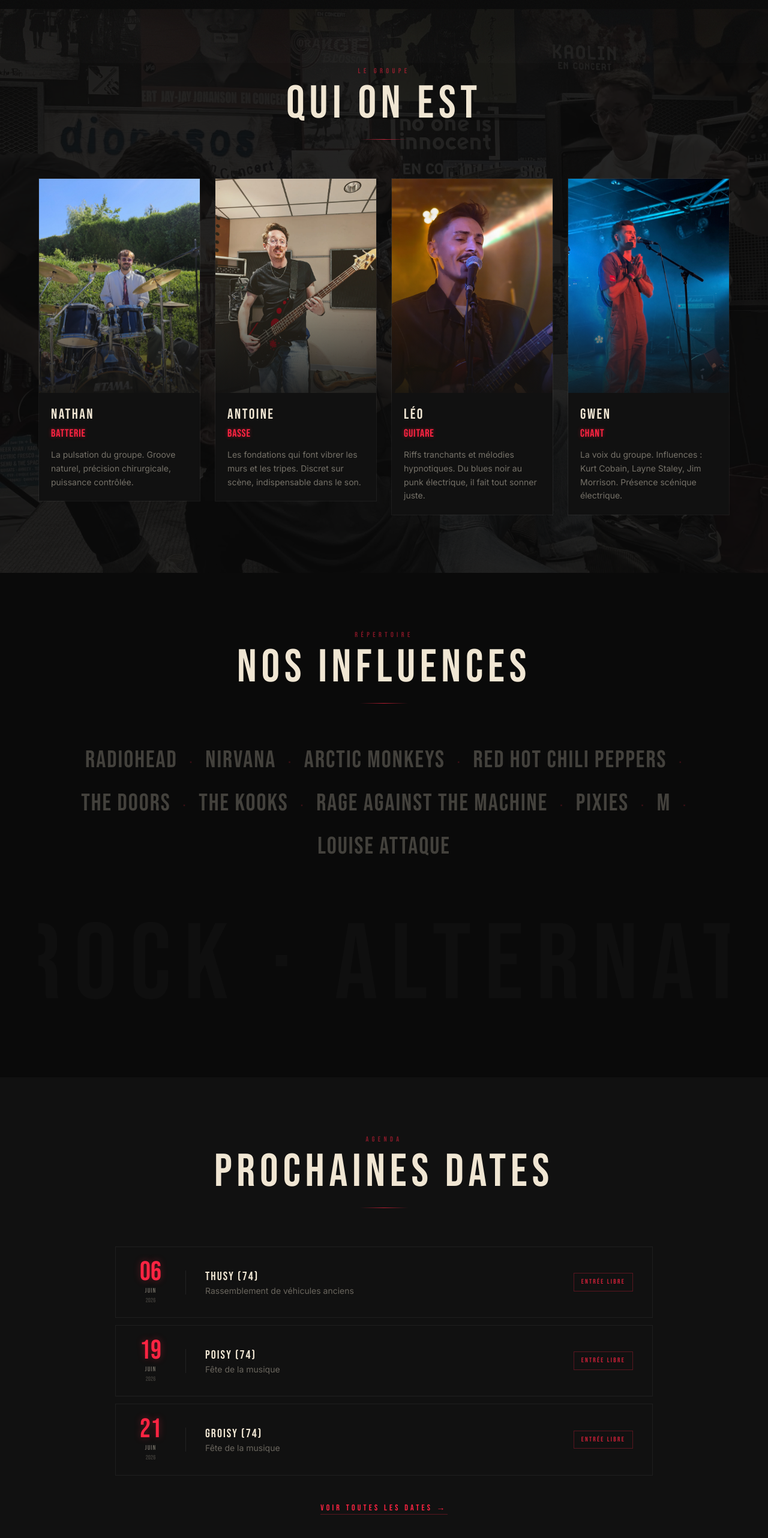
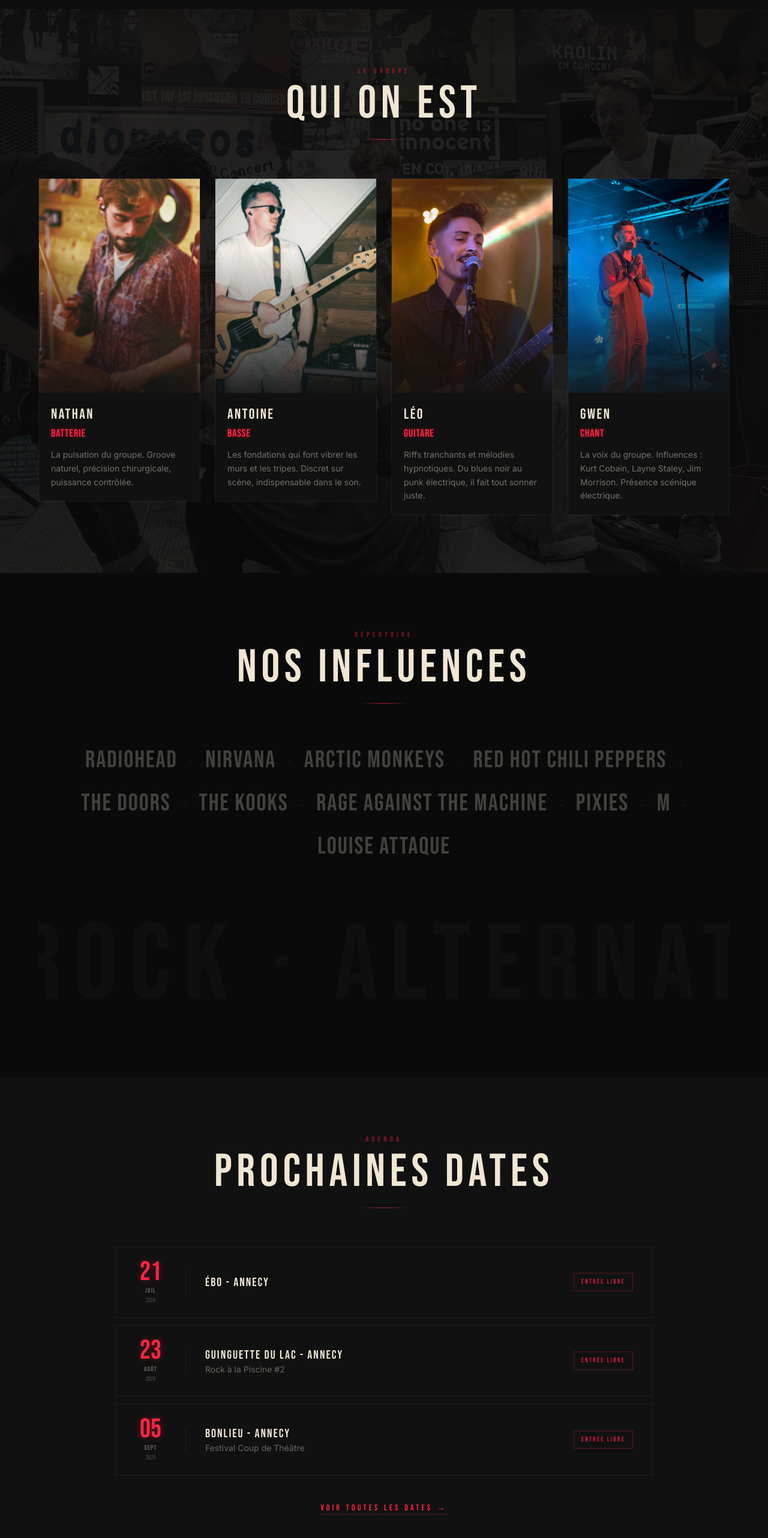
Before and after one commit to gwen-guerin/velvetmotel, a React (Vite) app: page / in a window 1280 px wide. Shown: the part 785-3349 px from the top of the page at 60% size. Built offline with nearby package versions, Linux system fonts and the light colour scheme.

Commit message:
new profiles pics + dates

```diff
--- a/src/data/dates.js
+++ b/src/data/dates.js
@@ -16,6 +16,54 @@
 
 export const dates = [
   // ── À VENIR ────────────────────────────────────────────────────────────────
+  {
+    id: 7,
+    date: "2026-07-21",
+    time: "19H00",
+    city: "Ébo - Annecy",
+    type: "free",
+    lat: 45.90564,
+    lng: 6.153316,
+  },
+  {
+    id: 8,
+    date: "2026-08-23",
+    time: "18H00",
+    city: "Guinguette du lac - Annecy",
+    venue: "Rock à la Piscine #2",
+    type: "free",
+    lat: 45.905,
+    lng: 6.147,
+  },
+  {
+    id: 9,
+    date: "2026-09-05",
+    time: "18H30",
+    city: "Bonlieu - Annecy",
+    venue: "Festival Coup de Théâtre",
+    type: "free",
+    lat: 45.905,
+    lng: 6.147,
+  },
+  {
+    id: 10,
+    date: "2026-09-20",
+    time: "18H00",
+    city: "Guinguette du lac - Annecy",
+    venue: "Rock à la Piscine #3",
+    type: "free",
+    lat: 45.905,
+    lng: 6.147,
+  },
+
+  // ── PASSÉES — remplacez par vos vraies dates ────────────────────────────────
+  {
+    id: 101,
+    date: "2026-03-18",
+    city: "Annecy (74)",
+    venue: "Le Brise Glace",
+    type: "free",
+  },
   {
     id: 1,
     date: "2026-06-06",
@@ -75,22 +123,4 @@ export const dates = [
     lat: 45.905,
     lng: 6.147,
   },
-  {
-    id: 7,
-    date: "2026-07-21",
-    time: "19H00",
-    city: "Ébo - Annecy",
-    type: "free",
-    lat: 45.90564,
-    lng: 6.153316,
-  },
-
-  // ── PASSÉES — remplacez par vos vraies dates ────────────────────────────────
-  {
-    id: 101,
-    date: "2026-03-18",
-    city: "Annecy (74)",
-    venue: "Le Brise Glace",
-    type: "free",
-  },
 ];
--- a/src/data/members.js
+++ b/src/data/members.js
@@ -11,7 +11,7 @@ export const members = [
     instrument: "Batterie",
     description:
       "La pulsation du groupe. Groove naturel, précision chirurgicale, puissance contrôlée.",
-    photo: "/assets/nate.jpeg",
+    photo: "/assets/nate2.jpeg",
     instagram: "https://www.instagram.com/dramacentrique/",
   },
   {
@@ -20,7 +20,7 @@ export const members = [
     instrument: "Basse",
     description:
       "Les fondations qui font vibrer les murs et les tripes. Discret sur scène, indispensable dans le son.",
-    photo: "/assets/antoine.jpeg",
+    photo: "/assets/tonio.jpeg",
     instagram: "https://www.instagram.com/kylir.music/",
   },
   {
--- a/src/data/photos.js
+++ b/src/data/photos.js
@@ -6,23 +6,23 @@
 
 export const photos = [
   { id: 1, url: "/assets/fullblackcontour.jpg", alt: "Velvet Motel live" },
+  { id: 6, url: "/assets/5.jpeg", alt: "Velvet Motel détail" },
+  { id: 3, url: "/assets/2.jpeg", alt: "Velvet Motel backstage" },
+  { id: 5, url: "/assets/4.jpeg", alt: "Velvet Motel live" },
   { id: 2, url: "/assets/1.jpeg", alt: "Velvet Motel scène" },
-  { id: 3, url: "/assets/2.jpeg", alt: "Velvet Motel backstage" },
+  { id: 7, url: "/assets/6.jpeg", alt: "Velvet Motel scène" },
+  { id: 19, url: "/assets/nate2.jpeg", alt: "Nate Mazot" },
+  { id: 13, url: "/assets/12.jpeg", alt: "Velvet Motel concert" },
   { id: 4, url: "/assets/3.jpeg", alt: "Velvet Motel concert" },
-  { id: 5, url: "/assets/4.jpeg", alt: "Velvet Motel live" },
-  { id: 6, url: "/assets/5.jpeg", alt: "Velvet Motel détail" },
-  { id: 7, url: "/assets/6.jpeg", alt: "Velvet Motel scène" },
   { id: 8, url: "/assets/7.jpeg", alt: "Velvet Motel backstage" },
-  { id: 9, url: "/assets/8.jpeg", alt: "Velvet Motel live" },
   { id: 10, url: "/assets/9.jpeg", alt: "Velvet Motel concert" },
   { id: 11, url: "/assets/10.jpeg", alt: "Velvet Motel concert" },
-  { id: 12, url: "/assets/11.jpeg", alt: "Velvet Motel concert" },
-  { id: 13, url: "/assets/12.jpeg", alt: "Velvet Motel concert" },
-  { id: 14, url: "/assets/13.jpeg", alt: "Velvet Motel concert" },
   { id: 15, url: "/assets/14.jpeg", alt: "Velvet Motel concert" },
   { id: 16, url: "/assets/15.jpeg", alt: "Velvet Motel concert" },
+  { id: 9, url: "/assets/8.jpeg", alt: "Velvet Motel live" },
+  { id: 20, url: "/assets/tonio.jpeg", alt: "Tonio guinguette" },
   { id: 17, url: "/assets/16.jpeg", alt: "Velvet Motel concert" },
+  { id: 14, url: "/assets/13.jpeg", alt: "Velvet Motel concert" },
   { id: 18, url: "/assets/17.jpeg", alt: "Velvet Motel concert" },
-  { id: 18, url: "/assets/17.jpeg", alt: "Velvet Motel concert" },
-  { id: 18, url: "/assets/17.jpeg", alt: "Velvet Motel concert" },
+  { id: 12, url: "/assets/11.jpeg", alt: "Velvet Motel concert" },
 ];
```
Also changed, not shown: public/assets/nate2.jpeg (added), public/assets/tonio.jpeg (added).
